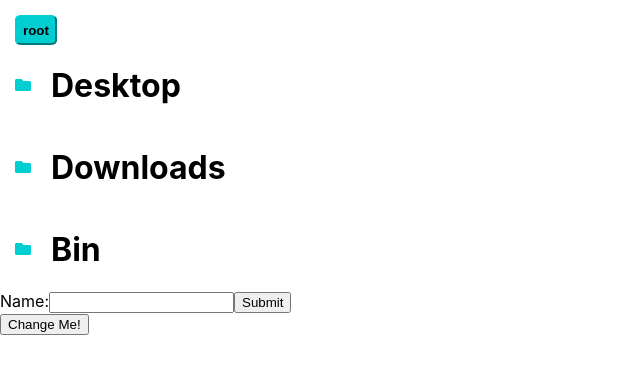
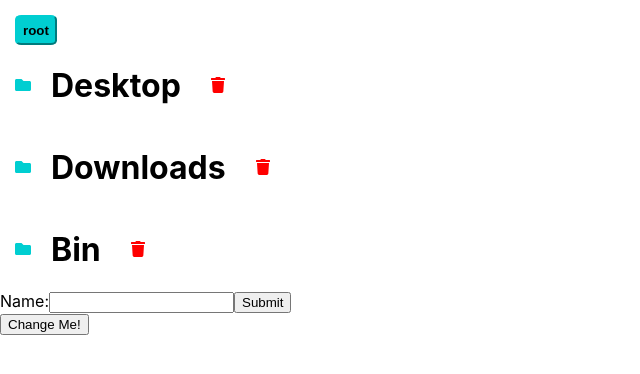
Before and after one commit to PeterBrw/file-manager, a React (Create React App) app: page / in a window 1280 px wide. Shown: the top 374 px of the page, without its empty margins (0-640 px from the left). Built offline with nearby package versions, Linux system fonts and the light colour scheme.

Commit message:
add-delete-icon

```diff
--- a/src/components/directory/directory.component.jsx
+++ b/src/components/directory/directory.component.jsx
@@ -2,13 +2,25 @@ import React from "react";
 import "./directory.component.jsx.css";
 import { Icon } from "../icon/icon.component";
 
+import { FontAwesomeIcon } from "@fortawesome/react-fontawesome";
+import { faTrash } from "@fortawesome/free-solid-svg-icons";
+
 export const Directory = ({ id, name, type, onClick, path }) => {
+    const show = () => {
+        console.log(id);
+    };
+
     return (
         <div className="directory">
             <div className="left" onClick={onClick.bind(null, id)}>
                 <Icon className="icon" type={type} />
                 <h1 className="header">{name}</h1>
             </div>
+            <FontAwesomeIcon
+                className="delete-button"
+                onClick={show}
+                icon={faTrash}
+            />
         </div>
     );
 };
--- a/src/components/directory/directory.component.jsx.css
+++ b/src/components/directory/directory.component.jsx.css
@@ -1,3 +1,7 @@
+.directory {
+    display: flex;
+}
+
 .left {
     display: flex;
     flex-direction: row;
@@ -12,3 +16,9 @@
 h1 {
     padding-left: 20px;
 }
+
+.delete-button {
+    margin-left: 30px;
+    margin-top: 0px;
+    color: red;
+}
--- a/src/components/icon/icon.component.jsx
+++ b/src/components/icon/icon.component.jsx
@@ -3,7 +3,7 @@ import "./icon.style.css";
 import { FontAwesomeIcon } from "@fortawesome/react-fontawesome";
 import {
     faFolder,
-    faFileAlt
+    faFileAlt,
 } from "@fortawesome/free-solid-svg-icons";
 
 export const Icon = ({ type }) => {
```
Also changed, not shown: src/components/custom-list/custom-list.component.jsx (line endings or trailing spaces).
